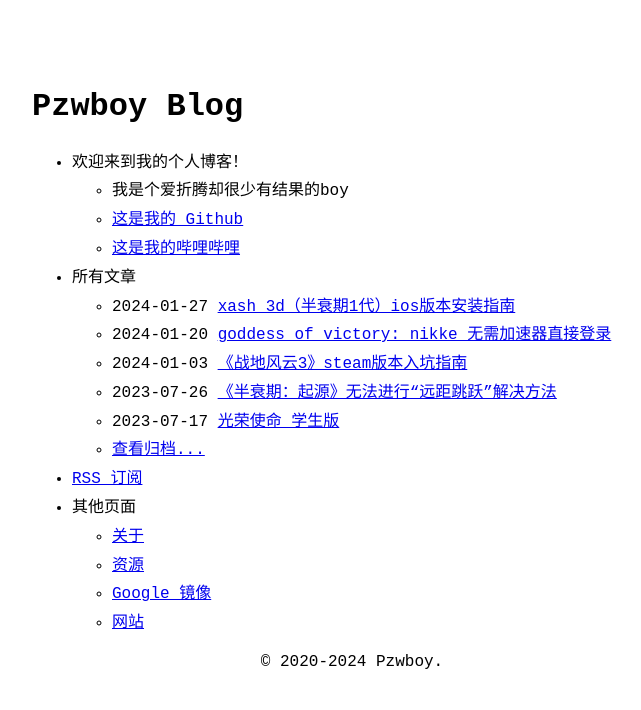
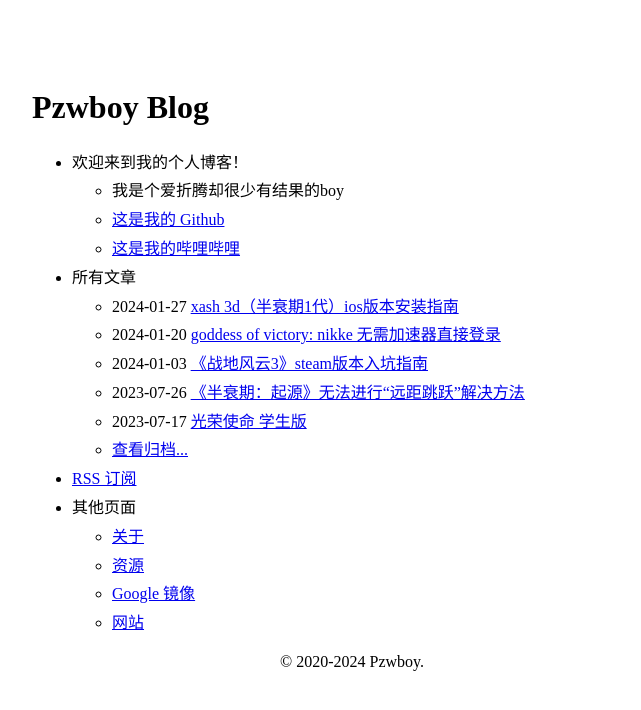
Before and after one commit to pzwboy/my-blog, a Jekyll site: the page built from index.md, in a window 1280 px wide. Shown: the top 710 px of the page, without its empty margins (288-929 px from the left). Built offline with Jekyll 4.4.1, drawn with Linux system fonts in a browser that asks for light colours.

Commit message:
更新 no-style-please.scss

```diff
--- a/_sass/no-style-please.scss
+++ b/_sass/no-style-please.scss
@@ -25,9 +25,8 @@ html { height: 100%; }
 
 body {
   color: black;
-  font-family: monospace;
+  font-family: msyh;
   font-size: 16px;
-  src: url("font/msyh.ttf") format("truetype"); //微软雅黑字体
   line-height: 1.4;
   margin: 0;
   min-height: 100%;
```
